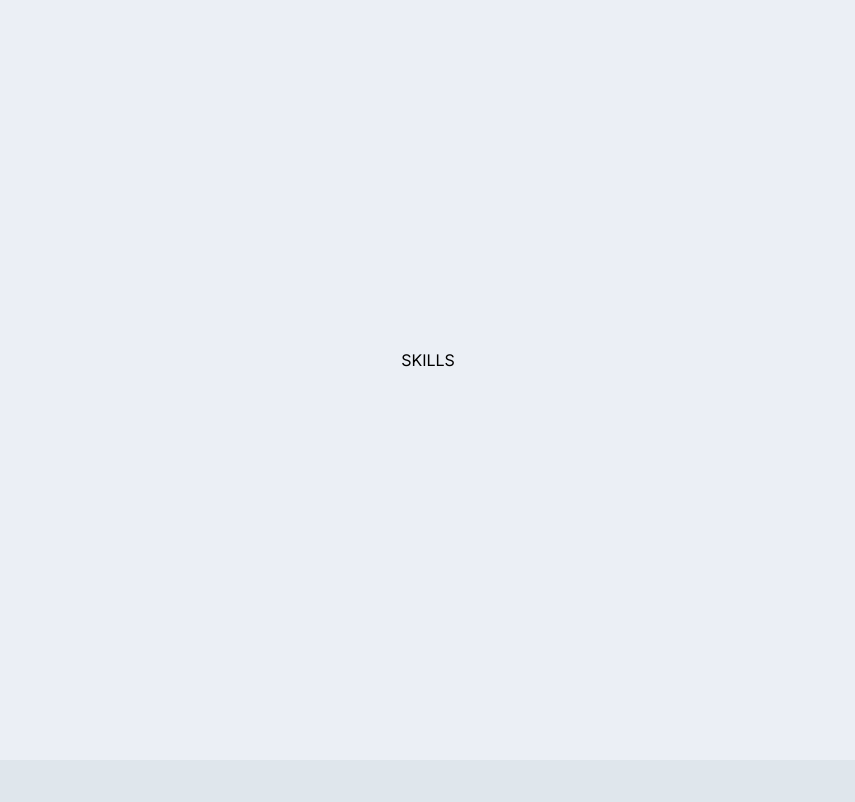
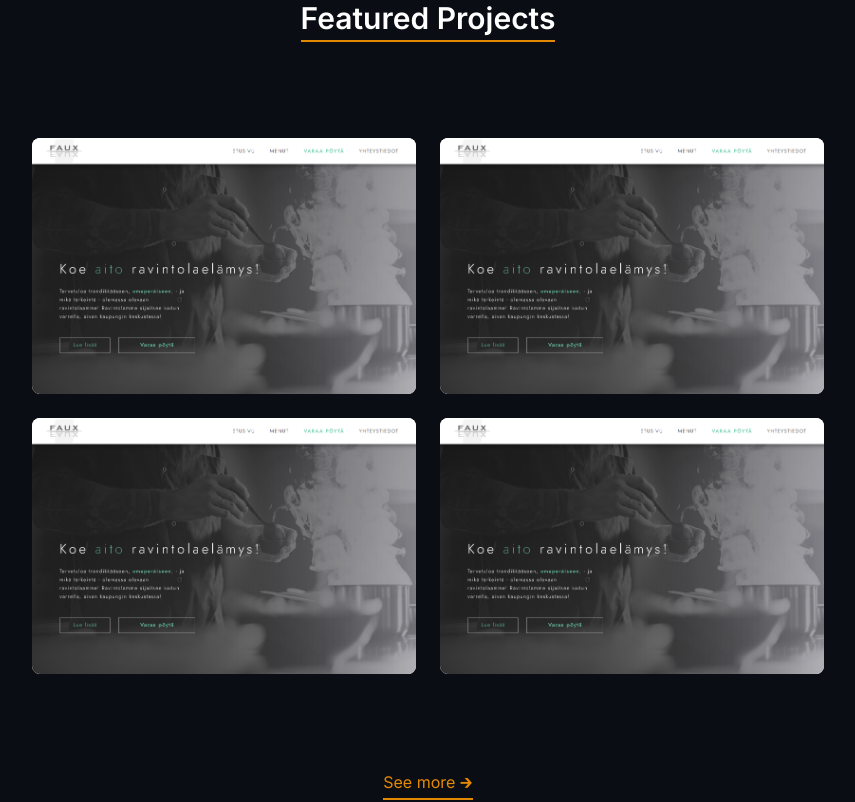
Before and after one commit to sirkian/portfolio, a Next.js app: page / in a window 1280 px wide. Shown: the part 1640-2442 px from the top of the page, without its empty margins (212-1067 px from the left). Built offline with nearby package versions, Linux system fonts and the light colour scheme; no server answers.

Commit message:
Started to implement portfolio items

```diff
--- a/src/app/layout.tsx
+++ b/src/app/layout.tsx
@@ -23,7 +23,7 @@ export default function RootLayout({
       <body className={inter.className}>
         <ThemeProvider
           attribute="class"
-          defaultTheme="system"
+          defaultTheme="dark" // Switch back to system when lightmode is decent
           enableSystem
           disableTransitionOnChange>
           <Navbar />
--- a/src/app/page.tsx
+++ b/src/app/page.tsx
@@ -1,4 +1,5 @@
 import Contact from "@/components/Contact";
+import FeaturedProjects from "@/components/FeaturedProjects";
 import Hero from "@/components/Hero";
 
 export default function Home() {
@@ -10,8 +11,8 @@ export default function Home() {
       <section className="h-screen flex items-center justify-center bg-background-200">
         ABOUT
       </section>
-      <section className="h-screen flex items-center justify-center bg-background">
-        SKILLS
+      <section className="min-h-max flex justify-center bg-background">
+        <FeaturedProjects />
       </section>
       <section
         id="contact"
--- /dev/null
+++ b/src/components/FeaturedProjects.tsx
@@ -0,0 +1,24 @@
+import React from "react";
+import PortfolioItem from "./PortfolioItem";
+import Link from "next/link";
+
+const FeaturedProjects = () => {
+  return (
+    <div className="flex flex-col items-center gap-10">
+      <h1 className="text-center mt-10 font-semibold pb-1 border-b-2 border-b-accent text-2xl md:text-3xl">
+        Featured Projects
+      </h1>
+      <div className="grid grid-cols-1 gap-4 py-6 md:gap-6 md:grid-cols-2 md:px-8 md:py-14">
+        <PortfolioItem />
+        <PortfolioItem />
+        <PortfolioItem />
+        <PortfolioItem />
+      </div>
+      <h3 className="pb-1 mb-10 text-accent border-b-2 border-b-accent hover:text-primary hover:border-b-primary">
+        <Link href="/projects">See more &#129138;</Link>
+      </h3>
+    </div>
+  );
+};
+
+export default FeaturedProjects;
--- a/src/components/Hero.tsx
+++ b/src/components/Hero.tsx
@@ -29,7 +29,7 @@ const Hero = () => {
 
       <div className="md:col-span-1 md:row-span-3 flex justify-center items-center w-full md:h-full">
         <div className="relative w-[80%] h-[80%] xl:w-[60%] xl:h-[60%]">
-          <Image src="/pfp.jpg" alt="" fill className="object-contain" />
+          <Image src="/images/pfp.jpg" alt="" fill className="object-contain" />
         </div>
       </div>
       <div className="md:col-span-2 md:row-span-1 flex justify-center items-center mb-5 md:mb-0">
--- /dev/null
+++ b/src/components/PortfolioItem.tsx
@@ -0,0 +1,21 @@
+import Image from "next/image";
+import Link from "next/link";
+import React from "react";
+
+const PortfolioItem = () => {
+  return (
+    <div className="relative flex justify-center items-center bg-secondary-foreground text-primary-foreground h-48 w-64 rounded-lg md:h-64 md:w-96">
+      <Link href="/project/1">
+        <Image
+          src="/images/faux1.png"
+          alt=""
+          fill
+          objectFit="cover"
+          className="rounded-lg"
+        />
+      </Link>
+    </div>
+  );
+};
+
+export default PortfolioItem;
```
Also changed, not shown: public/images/faux1.png (added), public/images/pfp.jpg (renamed from public/pfp.jpg).
